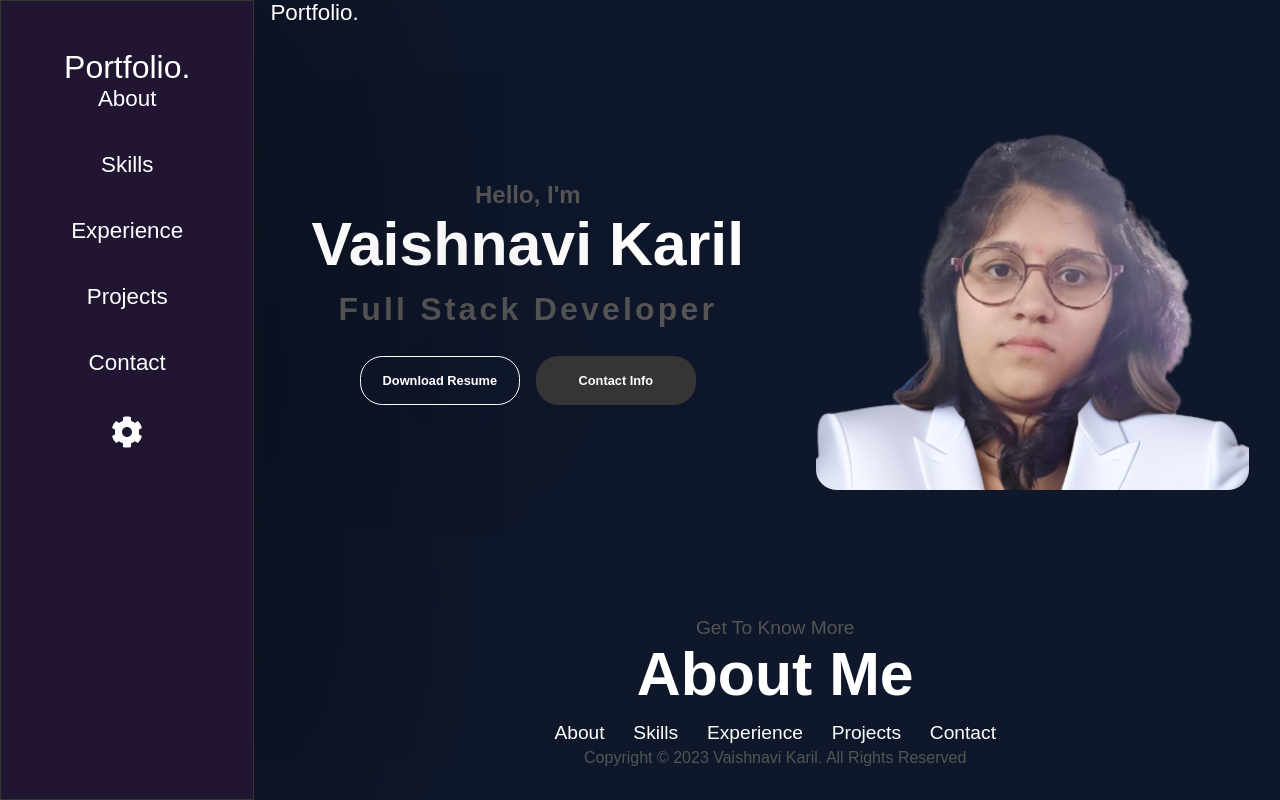
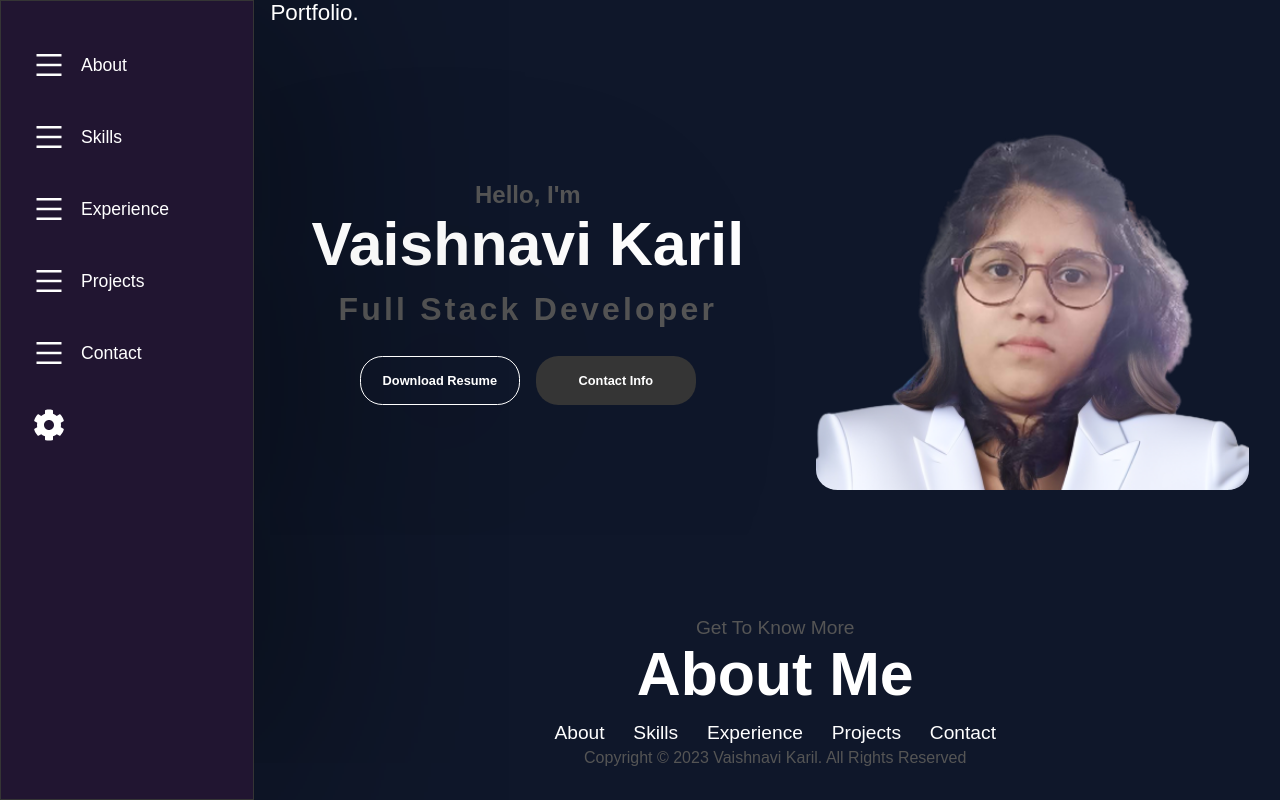
Before and after one commit to Vaishnavi-Karil/Portfolio-Frontend-React, a Next.js app: page / in a window 1280 px wide. Built offline with nearby package versions, Linux system fonts and the light colour scheme.

Commit message:
working on drawer

```diff
--- a/src/app/utils/routes.js
+++ b/src/app/utils/routes.js
@@ -2,20 +2,23 @@ import { About } from "@/components/About";
 import { Contact } from "@/components/Contact";
 import { Experience } from "@/components/Experience";
 import { Projects } from "@/components/Projects";
-
+import { Javascript, Work } from "@mui/icons-material";
 export const route = [
   {
     id: "about",
     path: "/#about",
+    icon: () => <Javascript />,
     text: "About",
   },
   {
     id: "skills&tools",
+    icon: () => <Javascript />,
     path: "/#skills&tools",
     text: "Skills",
   },
   {
     id: "experience",
+    icon: () => <Work />,
     path: "/#experience",
     text: "Experience",
   },
--- a/src/components/DrawerList/NavbarStyle.js
+++ b/src/components/DrawerList/NavbarStyle.js
@@ -4,8 +4,8 @@ import styled from "styled-components";
 export const StyledNavbarContainer = styled.div`
   display: flex;
   flex-direction: column;
-  justify-content: space-between;
-  text-align: center;
+  justify-content: flex-start;
+  text-align: left;
   align-items: center;
   /* margin: 0rem 10rem; */
 
@@ -37,6 +37,8 @@ export const StyledNavItems = styled.div`
   font-size: 1.4rem;
   font-family: "Poppins", sans-serif;
   position: relative;
+  width: 100%;
+  padding: 0rem 2rem 0rem 2rem;
 
   @media only screen and (max-width: 600px) {
     display: flex;
@@ -58,7 +60,13 @@ export const StyledNavItems = styled.div`
 
 StyledNavItems.displayName = "StyledNavItems";
 
-export const StyledNavLink = styled(Link)``;
+export const StyledNavLink = styled.div`
+  display: flex;
+  flex-direction: row;
+  justify-content: flex-start;
+  gap: 1rem;
+  align-items: center;
+`;
 
 StyledNavLink.displayName = "StyledNavLink";
 
--- a/src/components/DrawerList/index.js
+++ b/src/components/DrawerList/index.js
@@ -1,11 +1,6 @@
 import React, { useState } from "react";
 import {
-  GrayTheme,
   ModeIcon,
-  NaviBlueTheme,
-  StyledButtonTheme,
-  StyledLogo,
-  StyledLogoContainer,
   StyledMenu,
   StyledNavItems,
   StyledNavLink,
@@ -16,9 +11,11 @@ import {
 import { route } from "@/app/utils/routes";
 import { AiOutlineMenu } from "react-icons/ai";
 import { FaCog } from "react-icons/fa";
+import { useRouter } from "next/navigation";
 
 export const DrawerList = ({ theme, currentTheme, setcurrentTheme }) => {
   const [openMenuDrawer, setopenMenuDrawer] = useState(false);
+  const router = useRouter();
   const [openDrawerForCustomTheme, setopenDrawerForCustomTheme] =
     useState(false);
   let renderColorThemeButton = [];
@@ -30,11 +27,9 @@ export const DrawerList = ({ theme, currentTheme, setcurrentTheme }) => {
       renderColorThemeButton.push(theme_name);
     }
   }
+
   return (
     <StyledNavbarContainer>
-      <StyledLogoContainer>
-        <StyledLogo href="/">Portfolio.</StyledLogo>
-      </StyledLogoContainer>
       <StyledMenu onClick={() => setopenMenuDrawer(!openMenuDrawer)}>
         <AiOutlineMenu />
       </StyledMenu>
@@ -43,8 +38,9 @@ export const DrawerList = ({ theme, currentTheme, setcurrentTheme }) => {
           const { id, path, text } = pg;
 
           return (
-            <StyledNavLink key={id} href={path}>
-              {text}
+            <StyledNavLink key={id} onClick={() => router.push(path)}>
+              <AiOutlineMenu />
+              <p>{text}</p>
             </StyledNavLink>
           );
         })}
```
